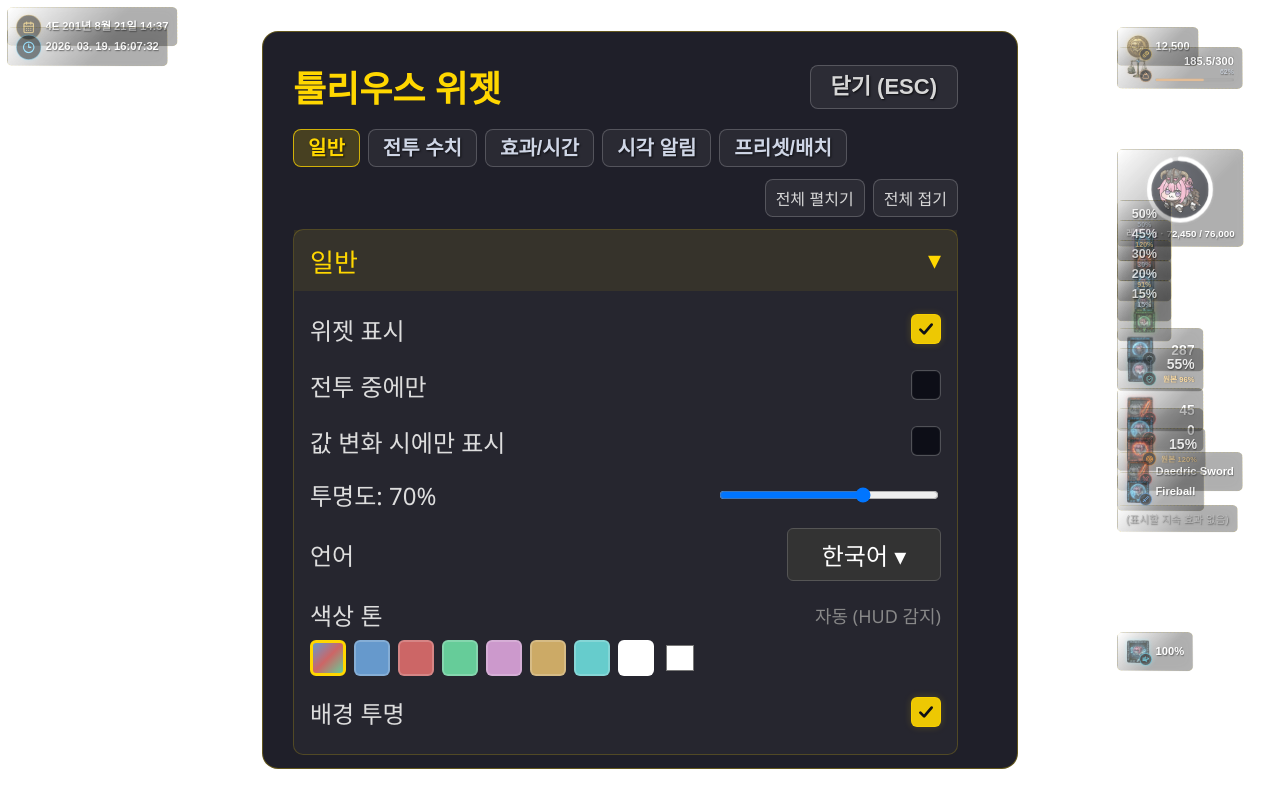
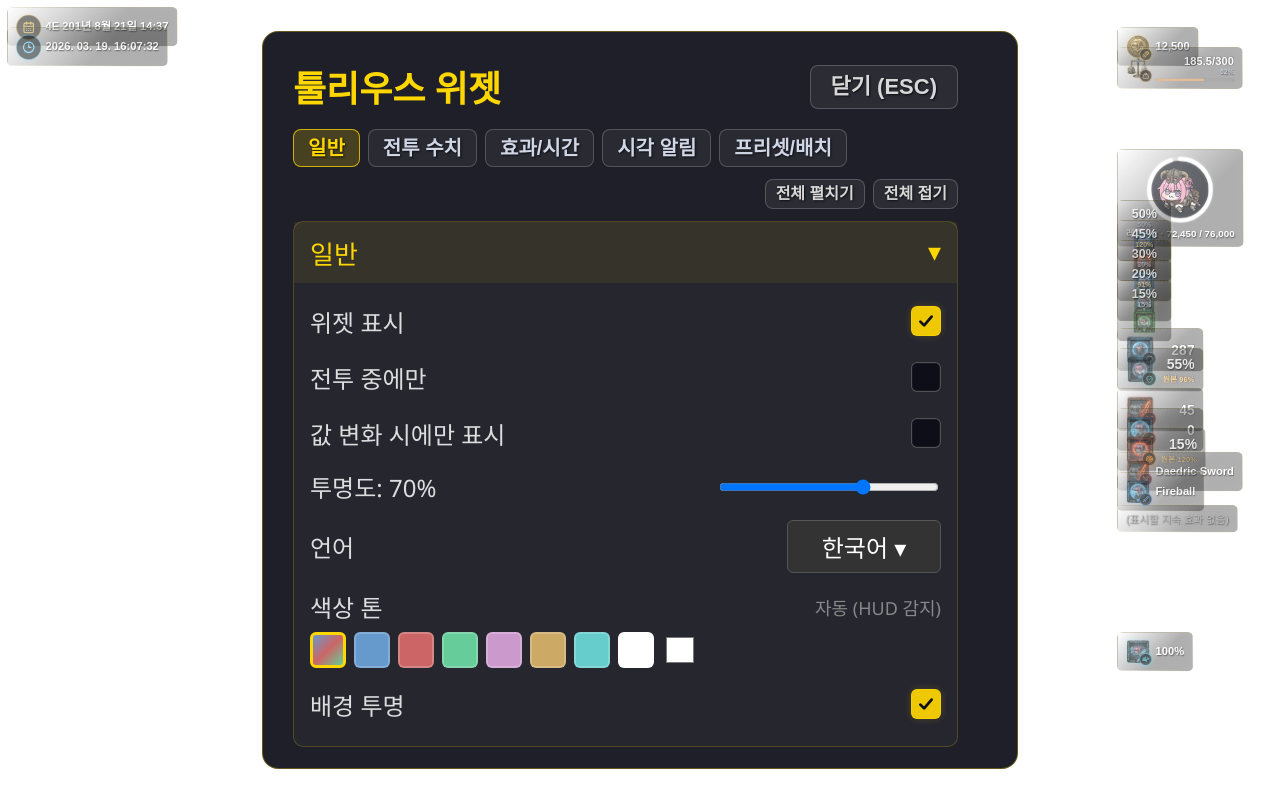
Before and after one commit to servaltullius/Tullius-Widgets, a React (Vite) app in the folder view/: page / in a window 1280 px wide. Both pictures are taken after a click on the button "설정 열기". Built offline with nearby package versions, Linux system fonts and the light colour scheme.

Commit message:
fix: sharpen settings panel section controls

```diff
--- a/view/src/components/SettingsPanel.tsx
+++ b/view/src/components/SettingsPanel.tsx
@@ -365,6 +365,12 @@ export function SettingsPanel({
             color: 'var(--tw-color-button-text)',
             borderRadius: 'var(--tw-radius-sm)',
             fontSize: scalePanelPixels(16, panelScale),
+            fontWeight: 600,
+            lineHeight: 1,
+            textShadow: '1px 1px 2px rgba(0,0,0,0.7)',
+            display: 'inline-flex',
+            alignItems: 'center',
+            justifyContent: 'center',
             padding: `${scalePanelPixels(6, panelScale)} ${scalePanelPixels(10, panelScale)}`,
             cursor: 'pointer',
           }}
@@ -379,6 +385,12 @@ export function SettingsPanel({
             color: 'var(--tw-color-button-text)',
             borderRadius: 'var(--tw-radius-sm)',
             fontSize: scalePanelPixels(16, panelScale),
+            fontWeight: 600,
+            lineHeight: 1,
+            textShadow: '1px 1px 2px rgba(0,0,0,0.7)',
+            display: 'inline-flex',
+            alignItems: 'center',
+            justifyContent: 'center',
             padding: `${scalePanelPixels(6, panelScale)} ${scalePanelPixels(10, panelScale)}`,
             cursor: 'pointer',
           }}
```
Also changed, not shown: 1 other file (tests, documents, lock files or other folders).
